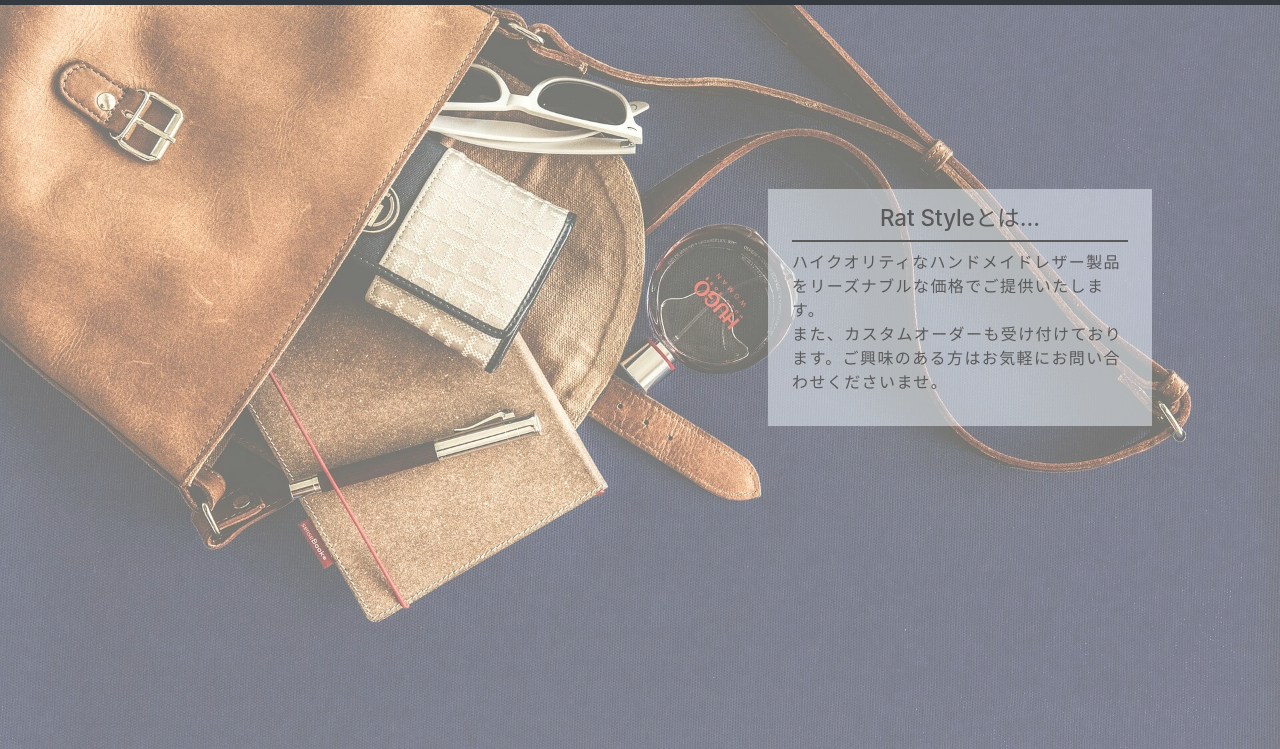
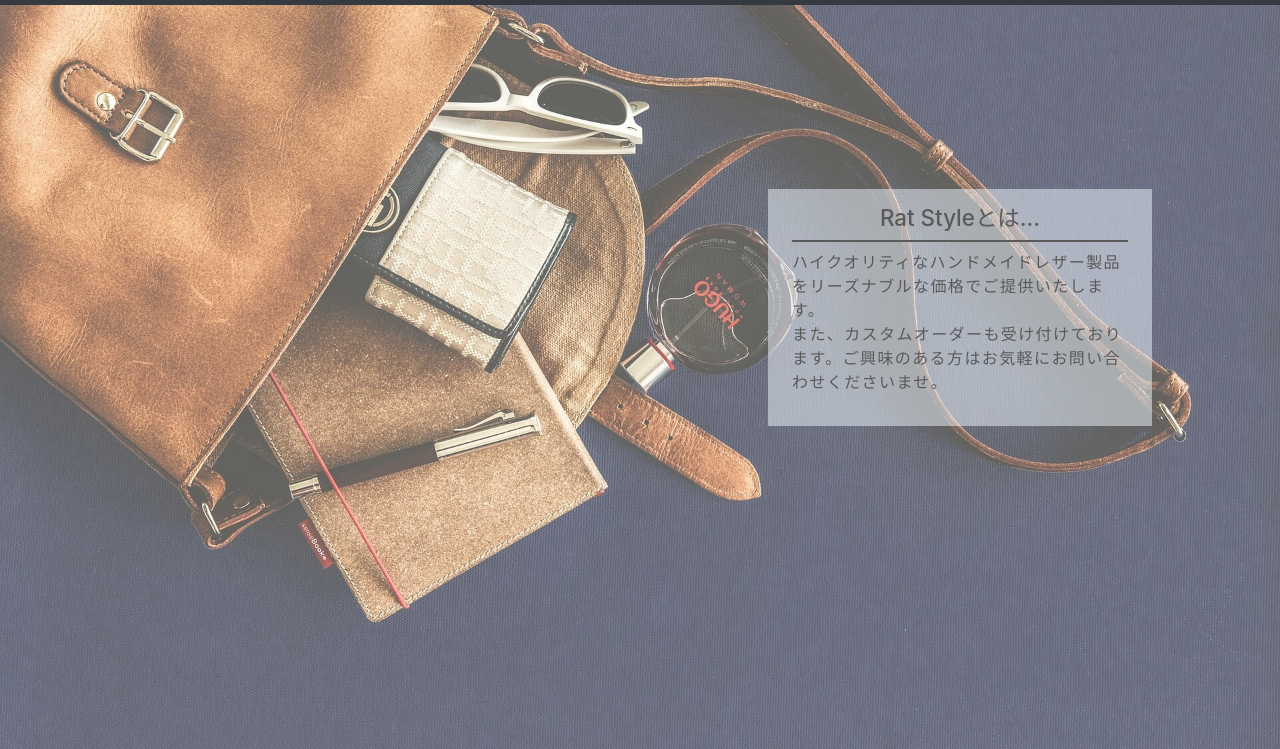
Before and after one commit to tsuji-eiji/ratstyle, a plain HTML site: page index.html in a window 1280 px wide. Shown: the part 51-800 px from the top of the page. Drawn offline with nearby package versions, Linux system fonts and the light colour scheme.

Commit message:
cssフィルター調整
cssフィルター調整

```diff
--- a/style.css
+++ b/style.css
@@ -21,7 +21,7 @@
 }
 
 .filter {
-	background-color: rgba(255, 255, 240, 0.3);
+	background-color: rgba(255, 255, 240, 0.2);
 }
 
 .text-bg {
```
